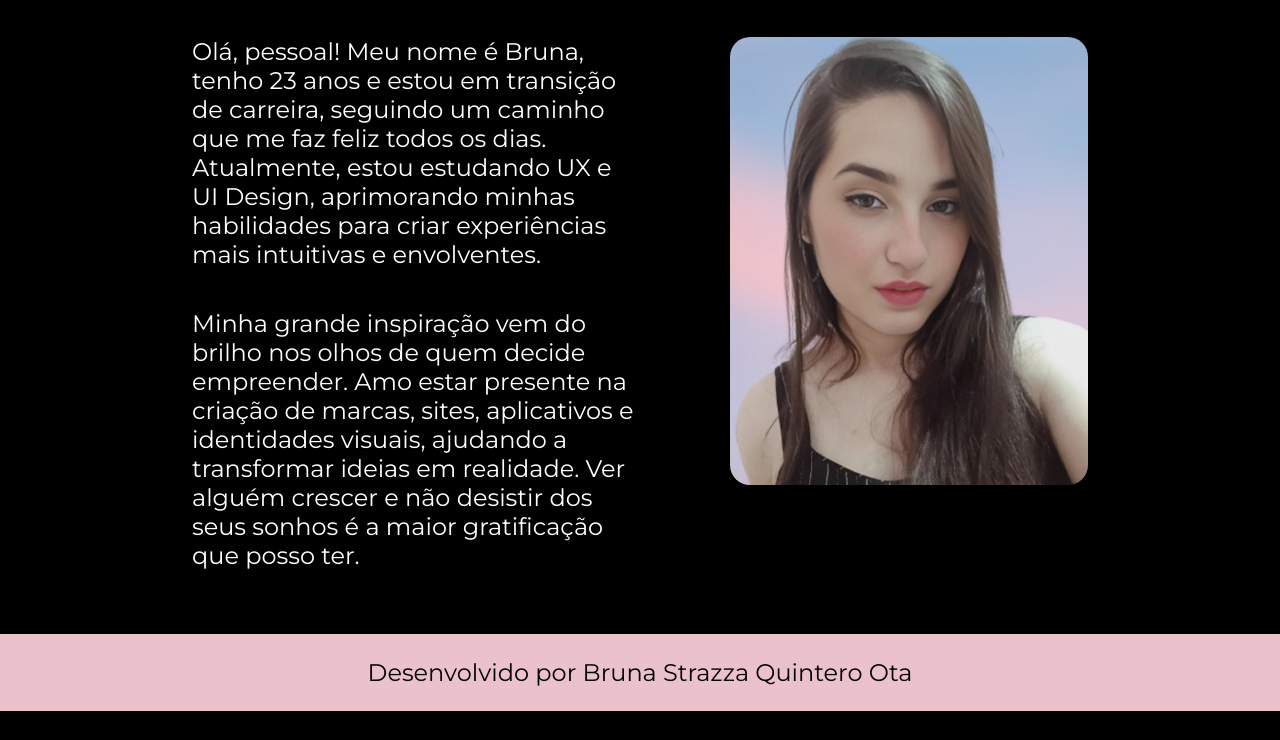
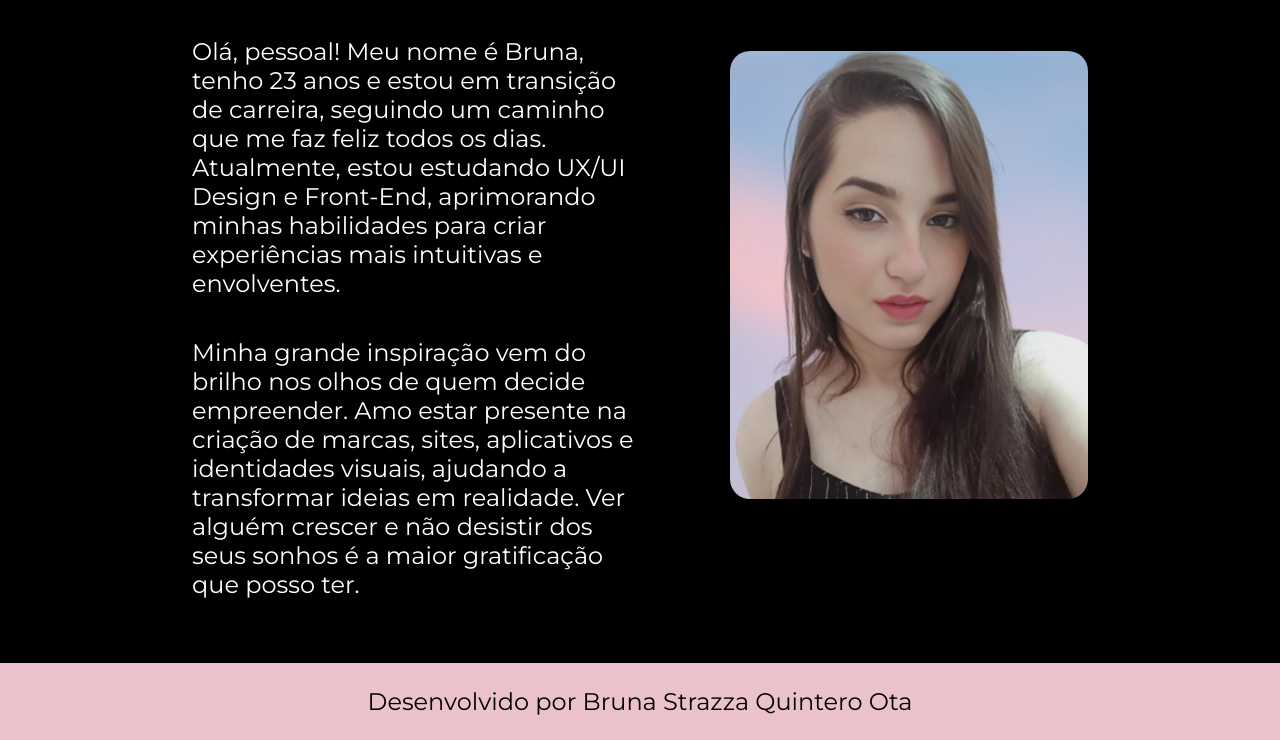
Before and after one commit to Bruna-Strazza-Quintero-Ota/portfolioabsqo, a plain HTML site: page about.html in a window 1280 px wide. Shown: the part 167-907 px from the top of the page. Before the commit the page ends 878 px from the top, so only its background shows below. Drawn offline with nearby package versions, Linux system fonts and the light colour scheme.

Commit message:
Update about.html

```diff
--- a/about.html
+++ b/about.html
@@ -16,7 +16,7 @@
     <main class="apresentacao">
         <section class="apresentacao__conteudo">
             <h1 class="apresentacao__conteudo__titulo">Sobre Mim</h1>
-            <p class="apresentacao__conteudo__texto">Olá, pessoal! Meu nome é Bruna, tenho 23 anos e estou em transição de carreira, seguindo um caminho que me faz feliz todos os dias. Atualmente, estou estudando UX e UI Design, aprimorando minhas habilidades para criar experiências mais intuitivas e envolventes.</p>
+            <p class="apresentacao__conteudo__texto">Olá, pessoal! Meu nome é Bruna, tenho 23 anos e estou em transição de carreira, seguindo um caminho que me faz feliz todos os dias. Atualmente, estou estudando UX/UI Design e Front-End, aprimorando minhas habilidades para criar experiências mais intuitivas e envolventes.</p>
             <p class="apresentacao__conteudo__texto">Minha grande inspiração vem do brilho nos olhos de quem decide empreender. Amo estar presente na criação de marcas, sites, aplicativos e identidades visuais, ajudando a transformar ideias em realidade. Ver alguém crescer e não desistir dos seus sonhos é a maior gratificação que posso ter.</p>
         </section>
         <img class="apresentacao__imagem" src="./assets/imagem2.jpeg" alt="Imagem Bruna" >
```
